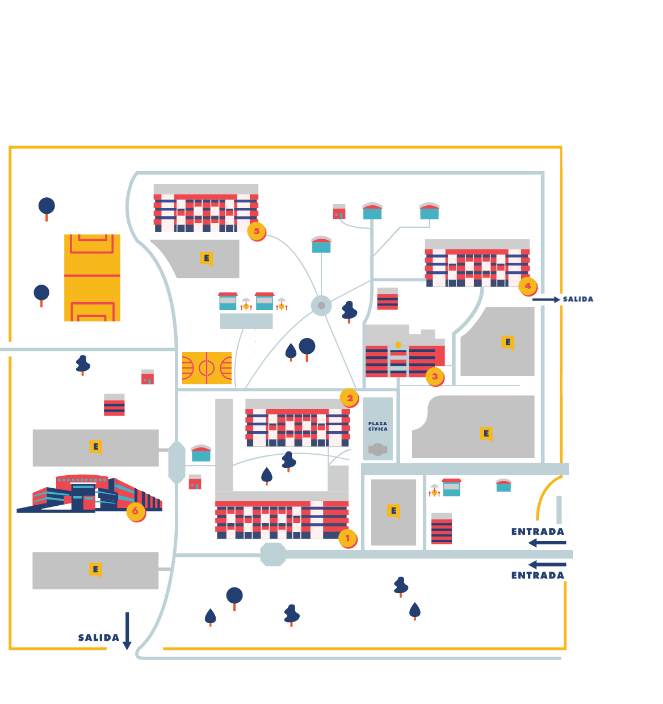
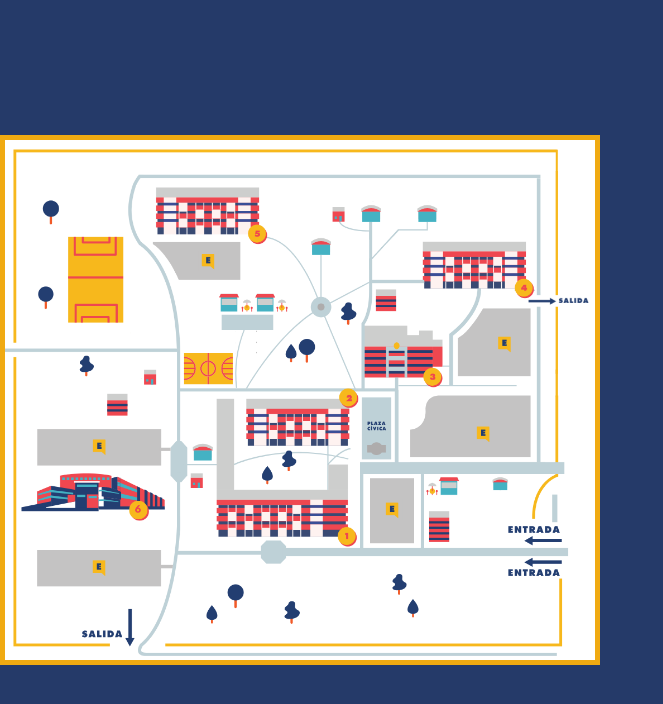
Before and after one commit to carlosegueda/mapa-interactivo-unah-cortes, a React (Vite) app in the folder mapa-unahvs/: page / in a window 1280 px wide. Shown: the top 704 px of the page, without its empty margins (0-663 px from the left). Built offline with nearby package versions, Linux system fonts and the light colour scheme; the HTML template or start-up script is replaced by a standard one.

Commit message:
panel agregado

```diff
--- a/mapa-unahvs/src/App.jsx
+++ b/mapa-unahvs/src/App.jsx
@@ -1,4 +1,4 @@
-import React, { useState } from "react";
+import React, { useState, useEffect, useRef } from "react";
 import "./map.css";
 
 const HOTSPOTS = [
@@ -33,9 +33,24 @@ const HOTSPOTS = [
 
 export default function App() {
   const [active, setActive] = useState(null);
+  const containerRef = useRef(null);
+
+  // Cierra el panel al clickar fuera
+  useEffect(() => {
+    const handleClickOutside = (e) => {
+      if (containerRef.current && !containerRef.current.contains(e.target)) {
+        setActive(null);
+      }
+    };
+    document.addEventListener("click", handleClickOutside);
+    return () => document.removeEventListener("click", handleClickOutside);
+  }, []);
 
   return (
-    <div className="map-container">
+    <>
+      <div className="mainPanel">
+        <div className="map-wrapper">
+          <div className="map-container" ref={containerRef}>
             <img src="/campus (2).png" alt="Campus" className="map-image" />
 
             {HOTSPOTS.map((spot) => (
@@ -48,17 +63,22 @@ export default function App() {
                   width: spot.width,
                   height: spot.height,
                 }}
-          onClick={() => setActive(spot.id)}
+                onClick={(e) => {
+                  e.stopPropagation(); // evita que el click se propague al document
+                  setActive(spot.id);
+                }}
               />
             ))}
+          </div>
 
           {active && (
             <div className="info-panel">
               <h2>{HOTSPOTS.find((s) => s.id === active).title}</h2>
               <p>{HOTSPOTS.find((s) => s.id === active).description}</p>
-          <button onClick={() => setActive(null)}>Cerrar</button>
             </div>
           )}
         </div>
+      </div>
+    </>
   );
 }
--- a/mapa-unahvs/src/map.css
+++ b/mapa-unahvs/src/map.css
@@ -1,8 +1,21 @@
-.map-container {
-  position: relative;
+body {
+  background-color: #253a69;
+}
+
+.mainPanel {
+  background-color: #253a69;
+  display: flex;
+  flex-direction: column;
+}
+.map-wrapper {
   width: 100%;
   max-width: 600px;
   margin: 0 auto;
+}
+
+.map-container {
+  border: solid 5px rgb(240, 170, 18);
+  position: relative;
 }
 
 .map-image {
@@ -19,22 +32,20 @@
 }
 
 .hotspot:hover {
-  outline: 2px solid orange;
-  border-radius: 4px;
+  outline: 2px solid #ffcc00;
+  border-radius: 2px;
 }
 
 .hotspot.active {
   outline: 3px solid red;
-  border-radius: 4px;
+  border-radius: 2px;
 }
 
 .info-panel {
-  position: absolute;
-  bottom: 10px;
-  left: 10px;
-  background: rgba(255,255,255,0.9);
+  margin-top: 1rem;
+  background: #f5f8fa;
   padding: 15px;
-  border-radius: 8px;
-  max-width: 90%;
-  box-shadow: 0 2px 10px rgba(0,0,0,0.2);
+  border-radius: 2px;
+  box-shadow: 0 2px 10px rgba(0, 0, 0, 0.2);
+  font-family: Verdana, Geneva, Tahoma, sans-serif;
 }
```
Lines whose indentation alone changed are shown as unchanged.
